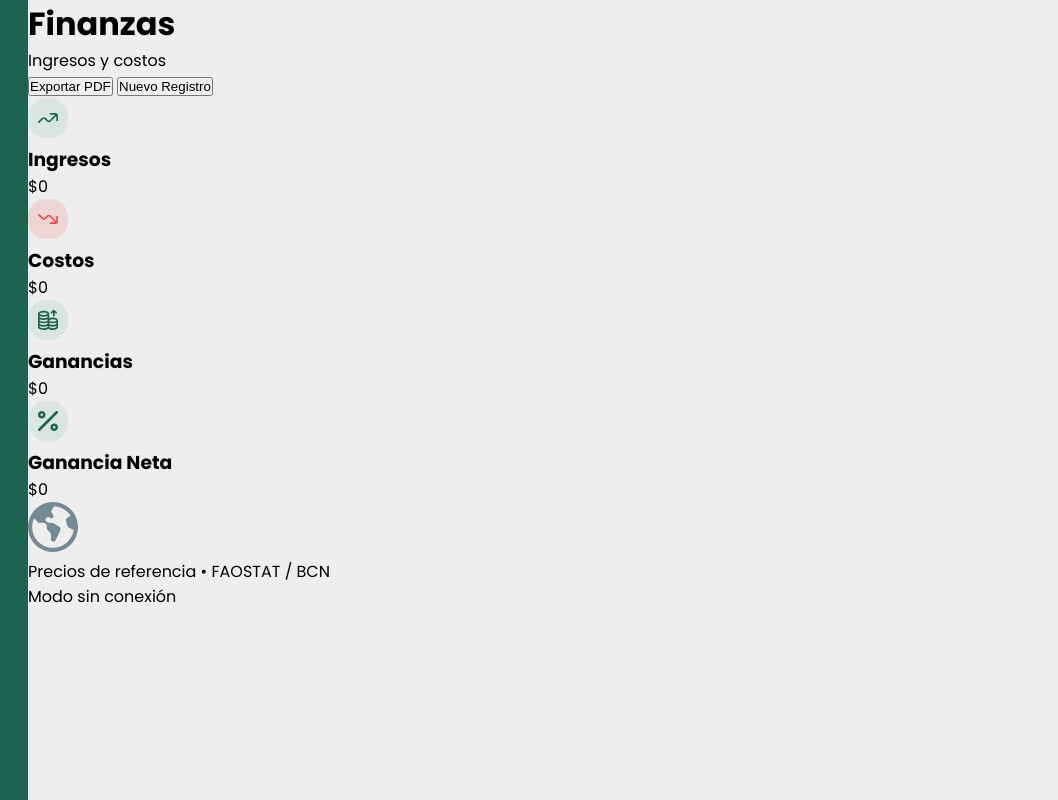
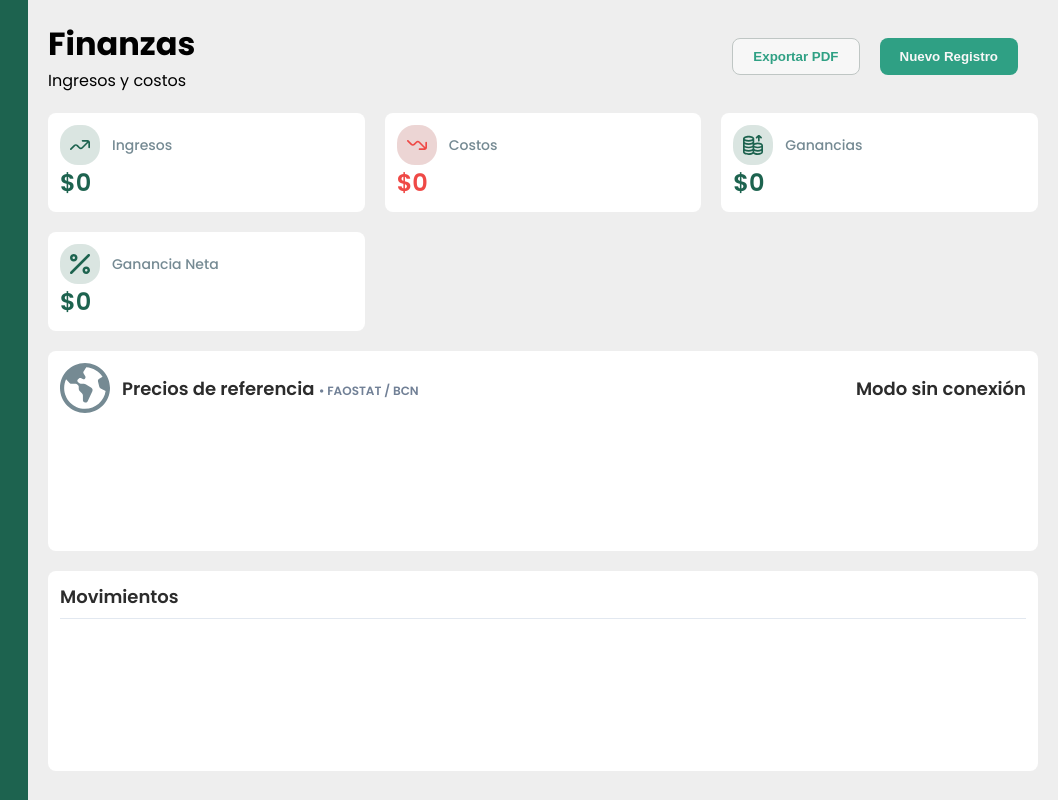
Before and after one commit to RobertoJarquinRR/AgroEco, a website built with Vite: page Frontend/src/html/finanzas-modulo.html in a window 1280 px wide. Shown: the full height of the page, 222-1280 px from the left. Built offline with nearby package versions, Linux system fonts and the light colour scheme; a web font is replaced by a local one.

Commit message:
feat:Modulo finanazas terminado solo Design falta el javascript

```diff
--- a/Frontend/src/css/finanzas-styles.css
+++ b/Frontend/src/css/finanzas-styles.css
@@ -96,6 +96,114 @@ aside{
 }
 .txtlogout{
     color: #BC6661;
+}
+/*styles del contenido principal*/
+.contenedor-main{
+    width: 100%;
+    padding:20px;
+    display:flex;
+    flex-direction: column;
+    gap:20px;
+}
+.hero{
+    display:grid;
+    grid-template-rows: 1fr;
+    gap:20px;
+}
+/*styles del texto principal*/
+.cuadro-1{
+    display:flex;
+    justify-content: space-between;
+    align-items:center;
+    margin-right :20px;
+}
+.buttons{
+    display:flex;
+    gap:20px;
+}
+.btn-exportar-info{
+    border:1px solid #BFC6C4;
+    padding:10px 20px;
+    border-radius:8px;
+    background-color:#F7F7F7;
+    color:#2FA084;
+    font-weight:600;
+}
+.btn-agregar-info{
+    border:none;
+    padding:10px 20px;
+    border-radius:8px;
+    background-color:#2FA084;
+    color:#F7F7F7;
+    font-weight:600;
+}
+
+/*styles de los cards*/
+.cards{
+    display:grid;
+    grid-template-columns: repeat(auto-fit, minmax(250px, 1fr));
+    gap:20px;
+}
+.card{
+    background-color:#FFFFFF;
+    border-radius:8px;
+    padding:12px;
+}
+.join{
+    display:flex;
+    align-items:center;
+    gap:12px;
+}
+.join h3{
+    font-weight:500;
+    color:#758A93;
+    font-size:14px;
+}
+
+.card span{
+    display:flex;
+    align-items:center;
+    font-weight:600;
+    font-size:24px;
+}
+#ingresos,#ganancias,#ganancia-neta{ color:#1D634F}
+#costos{
+    color:#EF4946;
+}
+.box-cont{
+    background-color:#FFFFFF;
+    border-radius:8px;
+    padding:12px;
+    min-height: 200px;
+}
+.linea1{
+    display:flex;
+    align-items:center;
+    justify-content:space-between;
+}
+.com{
+    display:flex;
+    align-items:center;
+    gap:12px;
+}
+.linea1 p{
+    font-weight:600;
+    font-size:18px;
+    color:#2C2C2C;
+}
+.reference{
+    font-size:12px;
+    color:#718096;
+}
+.reporte-mov{
+    font-weight:600;
+    font-size:18px;
+    color:#2C2C2C;
+}
+.line {
+    background-color: #E2E8F0;
+    height: 1px;
+    margin: 8px 0;
 }
 
 
--- a/Frontend/src/html/finanzas-modulo.html
+++ b/Frontend/src/html/finanzas-modulo.html
@@ -81,15 +81,24 @@
                     <!--precios referencia Api if online ==true else poner los precios actuales mediante variables-->
                     <div class="box-cont">
                         <div class="linea1">
-                            <img src="/images/svg-hackaton/earth.svg" alt="tierra" width="50px" height="50px">
-                            <p>Precios de referencia <span class="reference">• FAOSTAT / BCN </span></p>
+                            <div class="com">
+                                <img src="/images/svg-hackaton/earth.svg" alt="tierra" width="50px" height="50px">
+                                <p>Precios de referencia <span class="reference">• FAOSTAT / BCN </span></p>
+                            </div>
                             <p class ="status" id="statusConectionFinan">Modo sin conexión</p>
 
+                        </div>
+                        <div class="lista-precios">
 
                         </div>
                     </div>
                 </div>
+                <div class="box-cont">
+                    <p class="reporte-mov">Movimientos</p>
+                    <div class="line"></div>
+                </div>
             </div>
+
 
         </main>
 
```
